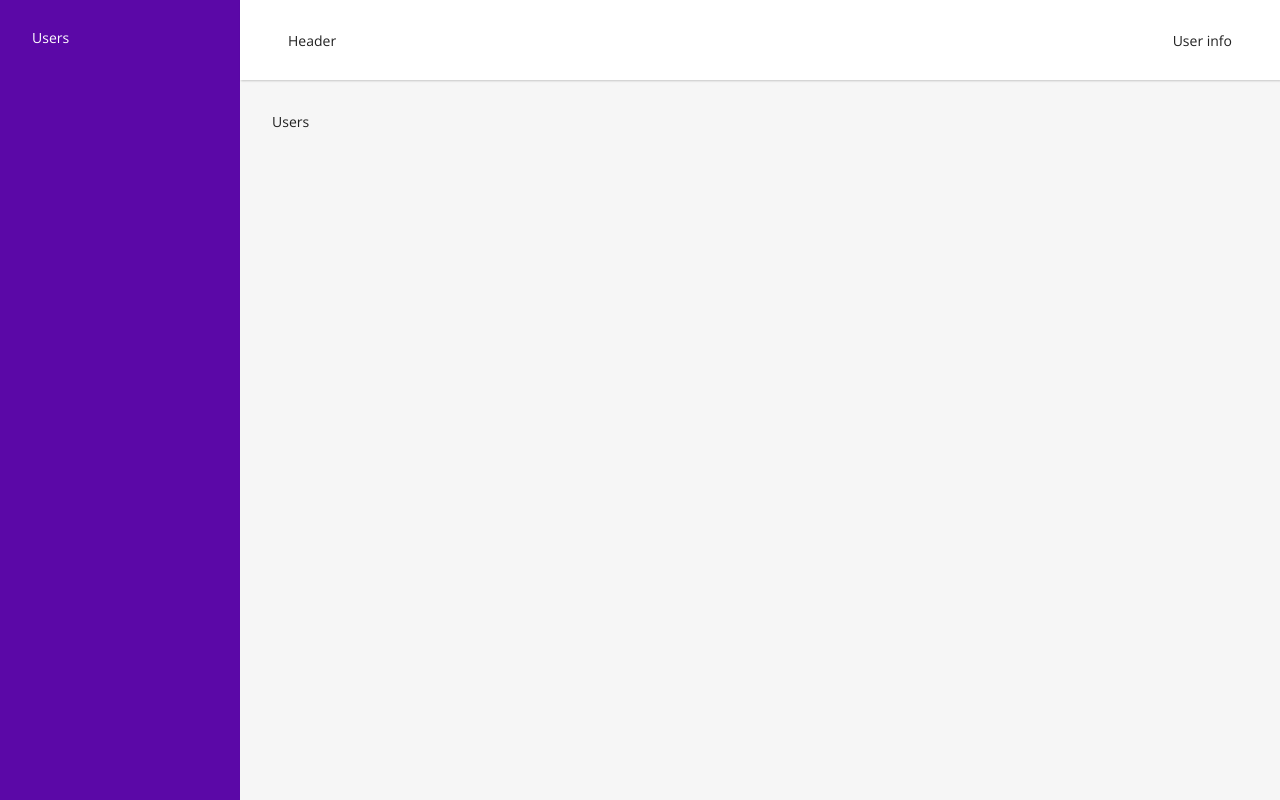
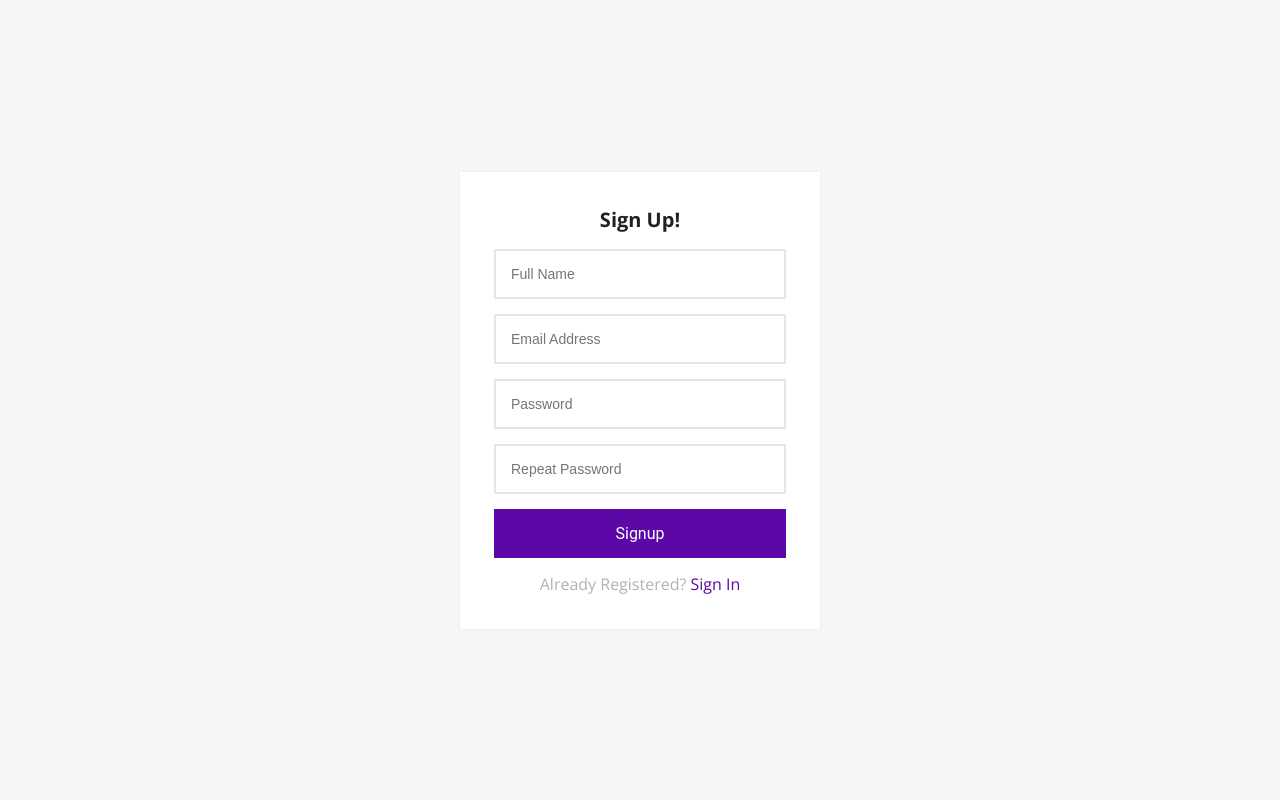
Before and after one commit to nafis10670/IP-Address-Management-Solution, a React (Vite) app in the folder react/: page /signup in a window 1280 px wide. Before the commit this address led to /users. Built offline with nearby package versions, Linux system fonts and the light colour scheme.

Commit message:
Signup and Login frontend implemented

```diff
--- a/react/package.json
+++ b/react/package.json
@@ -10,6 +10,7 @@
     "preview": "vite preview"
   },
   "dependencies": {
+    "axios": "^1.4.0",
     "react": "^18.2.0",
     "react-dom": "^18.2.0",
     "react-router-dom": "^6.14.1"
--- /dev/null
+++ b/react/src/axios.jsx
@@ -0,0 +1,24 @@
+import axios from "axios";
+
+const axiosClient = axios.create({
+    baseURL: "http://localhost:5173"
+})
+
+axiosClient.interceptors.request.use((config) => {
+    const token = localStorage.getItem("ACCESS_TOKEN")
+    config.headers.Authorization = `Bearer ${token}`
+    return config
+})
+
+axiosClient.interceptors.response.use((response) => {
+    return response
+}, (error) => {
+    const {response} = error
+    if (response.status === 401) {
+        localStorage.removeItem("ACCESS_TOKEN")
+    }
+
+    throw error
+})
+
+export default axiosClient
--- a/react/src/contexts/ContextProvider.jsx
+++ b/react/src/contexts/ContextProvider.jsx
@@ -11,7 +11,7 @@ const StateContext = createContext({
 
 export const ContextProvider = ({children}) => {
     const [user, setUser] = useState({})
-    const [token, _setToken] = useState(123)
+    const [token, _setToken] = useState(localStorage.getItem("ACCESS_TOKEN"))
 
     const setToken = (token) => {
         _setToken(token);
--- a/react/src/layouts/DefaultLayout.jsx
+++ b/react/src/layouts/DefaultLayout.jsx
@@ -7,6 +7,10 @@ function DefaultLayout(props) {
     if (!token) {
         return <Navigate to="/login"/>
     }
+
+    const onLogout = (ev) => {
+        ev.preventDefault();
+    };
 
     return (
         <div id="defaultLayout">
@@ -19,7 +23,11 @@ function DefaultLayout(props) {
                         Header
                     </div>
                     <div>
-                        User info
+                        {user.name}
+                        <a onClick={onLogout}
+                           className="btn-logout"
+                           href="#">Logout</a>
+
                     </div>
                 </header>
                 <main>
--- a/react/src/views/Login.jsx
+++ b/react/src/views/Login.jsx
@@ -1,8 +1,27 @@
 import React from 'react';
+import {Link} from "react-router-dom";
 
 function Login() {
+
+    const onSubmit = (ev) => {
+        ev.preventDefault()
+    }
     return (
-        <div>Login</div>
+        <div className="login-signup-form animated fadeInDown">
+            <div className="form">
+                <form onSubmit={onSubmit}>
+                    <h1 className="title">Log into your account</h1>
+                    <input type="email" placeholder="Email"/>
+                    <input type="password" placeholder="Password"/>
+                    <button className="btn btn-block">Login</button>
+                    <p className="message">
+                        Not Registered? <Link to="/signup">Create an account</Link>
+                    </p>
+
+                </form>
+            </div>
+
+        </div>
     );
 }
 
--- a/react/src/views/Signup.jsx
+++ b/react/src/views/Signup.jsx
@@ -1,8 +1,56 @@
-import React from 'react';
+import React, {createRef, useState} from 'react';
+import {Link} from "react-router-dom";
+import {useStateContext} from "../contexts/ContextProvider.jsx";
+import axiosClient from "../axios.jsx";
 
 function Signup() {
+
+    const nameRef = createRef();
+    const emailRef = createRef();
+    const passwordRef = createRef();
+    const passwordConfirmationRef = createRef();
+    const {setUser, setToken} = useStateContext();
+    const [errors, setErrors] = useState(null);
+    const onSubmit = (ev) => {
+        ev.preventDefault()
+
+        const payload = {
+            name: nameRef.current.value,
+            email: emailRef.current.value,
+            password: passwordRef.current.value,
+            password_confirmation: passwordConfirmationRef.current.value
+        }
+
+        axiosClient.post('/signup', payload).then(({data}) => {
+            setUser(data.user)
+            setToken(data.token)
+            console.log(data)
+        }).catch((err) => {
+            const response = err.response
+            if (response && response.status === 422) {
+                setErrors(response.data.errors)
+            }
+        })
+    }
+
     return (
-        <div>Signup</div>
+        <div className="login-signup-form animated fadeInDown">
+            <div className="form">
+                <form onSubmit={onSubmit}>
+                    <h1 className="title">Sign Up!</h1>
+                    <input ref={nameRef} type="text" placeholder="Full Name"/>
+                    <input ref={emailRef} type="email" placeholder="Email Address"/>
+                    <input ref={passwordRef} type="password" placeholder="Password"/>
+                    <input ref={passwordConfirmationRef} type="password" placeholder="Repeat Password"/>
+                    <button className="btn btn-block">Signup</button>
+                    <p className="message">
+                        Already Registered? <Link to="/login">Sign In</Link>
+                    </p>
+
+                </form>
+            </div>
+
+        </div>
     );
 }
 
```
Also changed, not shown: 1 other file (tests, documents, lock files or other folders).
